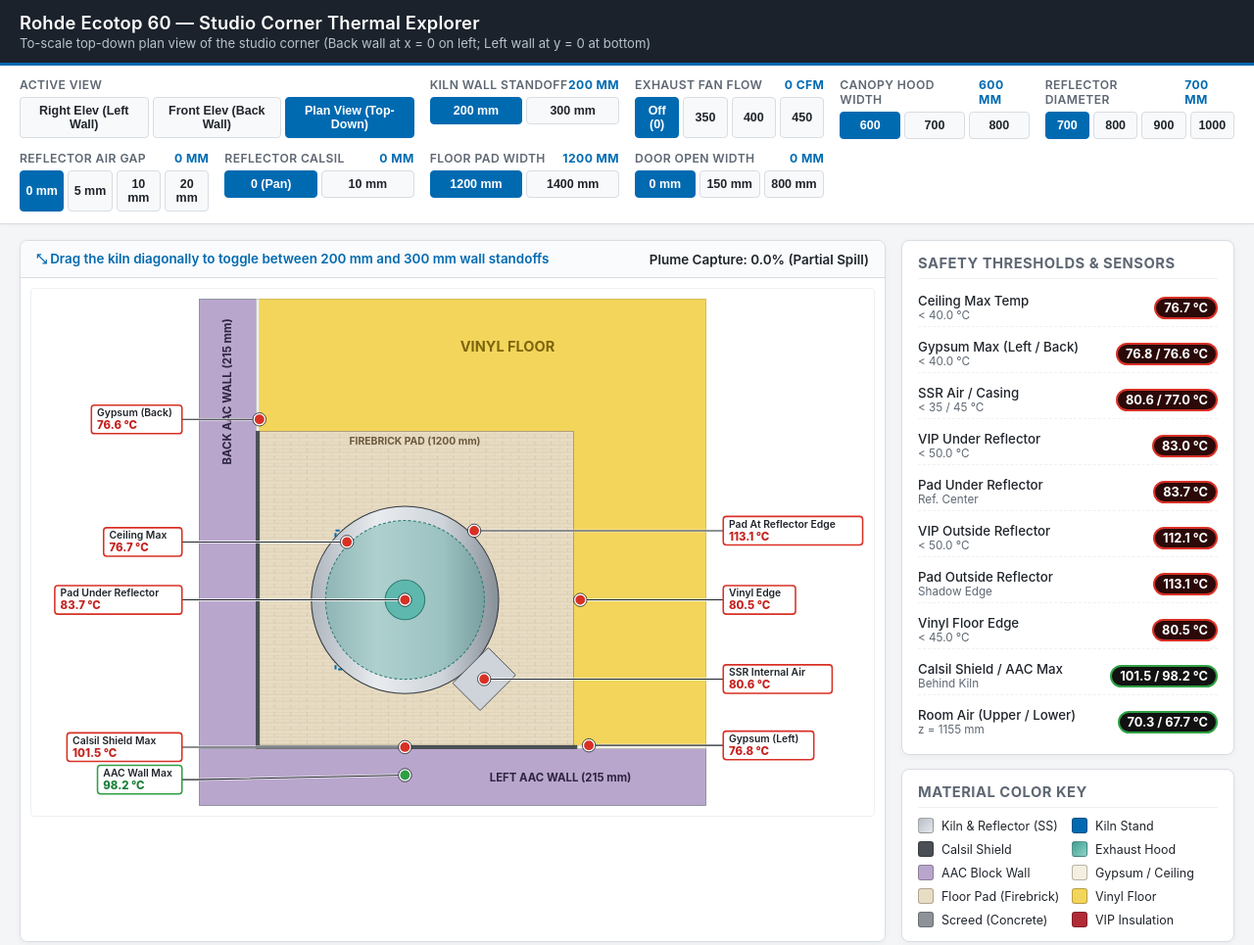
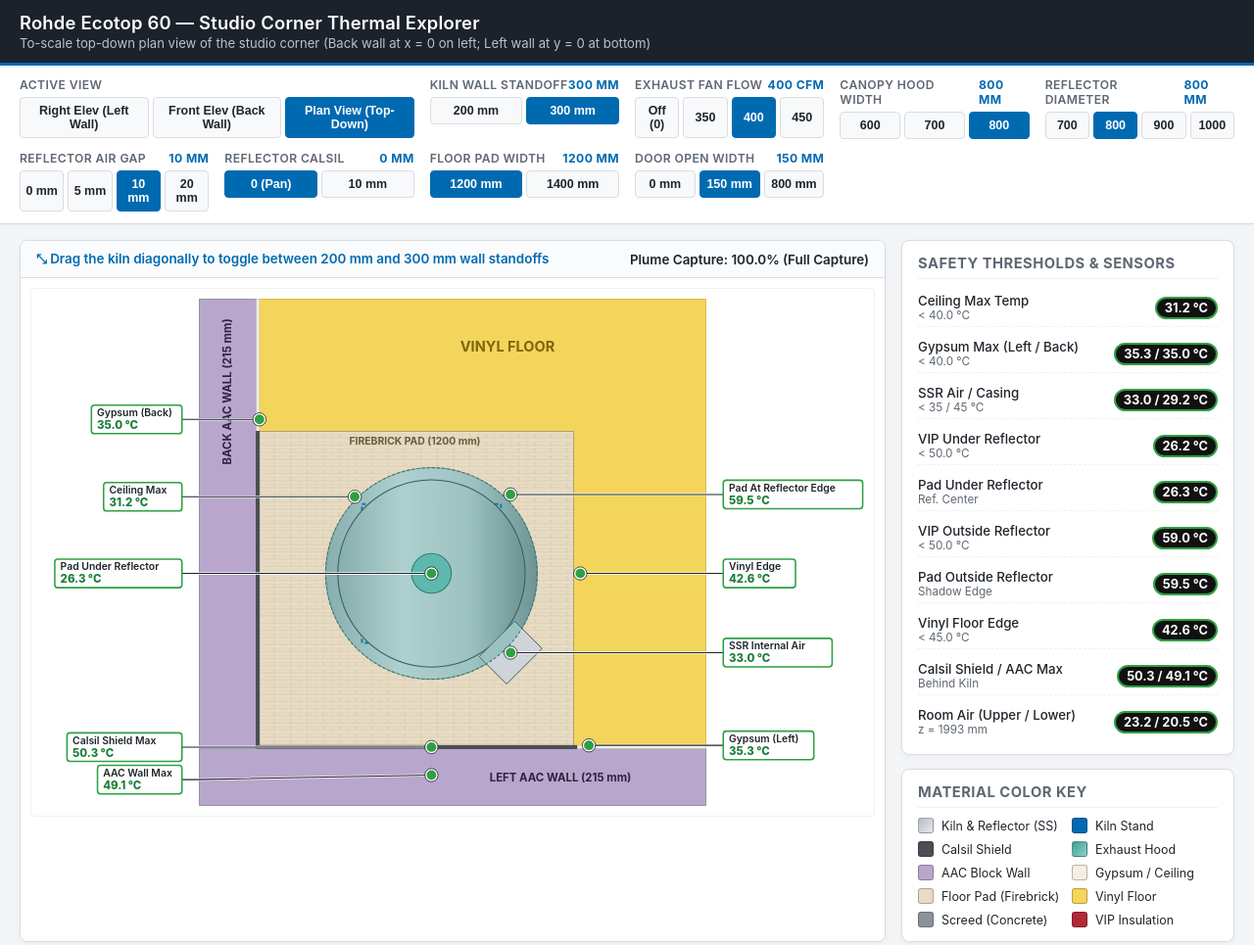
Before and after one commit to komarekp/kilnsim, a plain HTML site: page kiln_explorer.html in a window 1280 px wide. Shown: the whole page at 98% size. Drawn offline with Linux system fonts and the light colour scheme.

Commit message:
Change default settings for kiln_explorer.html to values that make sensors green.

```diff
--- a/kiln_explorer.html
+++ b/kiln_explorer.html
@@ -254,48 +254,48 @@
   </div>
 
   <div class="control-group">
-    <label>Kiln Wall Standoff <span class="val" id="lbl-skiln">200 mm</span></label>
+    <label>Kiln Wall Standoff <span class="val" id="lbl-skiln">300 mm</span></label>
     <div class="btn-group" id="ctrl-skiln">
-      <button class="active" data-val="200">200 mm</button>
-      <button data-val="300">300 mm</button>
+      <button data-val="200">200 mm</button>
+      <button class="active" data-val="300">300 mm</button>
     </div>
   </div>
 
   <div class="control-group">
-    <label>Exhaust Fan Flow <span class="val" id="lbl-fan">0 CFM</span></label>
+    <label>Exhaust Fan Flow <span class="val" id="lbl-fan">400 CFM</span></label>
     <div class="btn-group" id="ctrl-fan">
-      <button class="active" data-val="0">Off (0)</button>
+      <button data-val="0">Off (0)</button>
       <button data-val="350">350</button>
-      <button data-val="400">400</button>
+      <button class="active" data-val="400">400</button>
       <button data-val="450">450</button>
     </div>
   </div>
 
   <div class="control-group">
-    <label>Canopy Hood Width <span class="val" id="lbl-hood">600 mm</span></label>
+    <label>Canopy Hood Width <span class="val" id="lbl-hood">800 mm</span></label>
     <div class="btn-group" id="ctrl-hood">
-      <button class="active" data-val="600">600</button>
+      <button data-val="600">600</button>
       <button data-val="700">700</button>
-      <button data-val="800">800</button>
+      <button class="active" data-val="800">800</button>
     </div>
   </div>
 
   <div class="control-group">
-    <label>Reflector Diameter <span class="val" id="lbl-dref">700 mm</span></label>
+    <label>Reflector Diameter <span class="val" id="lbl-dref">800 mm</span></label>
     <div class="btn-group" id="ctrl-dref">
-      <button class="active" data-val="700">700</button>
-      <button data-val="800">800</button>
+      <button data-val="700">700</button>
+      <button class="active" data-val="800">800</button>
       <button data-val="900">900</button>
       <button data-val="1000">1000</button>
     </div>
   </div>
 
   <div class="control-group">
-    <label>Reflector Air Gap <span class="val" id="lbl-gref">0 mm</span></label>
+    <label>Reflector Air Gap <span class="val" id="lbl-gref">10 mm</span></label>
     <div class="btn-group" id="ctrl-gref">
-      <button class="active" data-val="0">0 mm</button>
+      <button data-val="0">0 mm</button>
       <button data-val="5">5 mm</button>
-      <button data-val="10">10 mm</button>
+      <button class="active" data-val="10">10 mm</button>
       <button data-val="20">20 mm</button>
     </div>
   </div>
@@ -317,10 +317,10 @@
   </div>
 
   <div class="control-group">
-    <label>Door Open Width <span class="val" id="lbl-door">0 mm</span></label>
+    <label>Door Open Width <span class="val" id="lbl-door">150 mm</span></label>
     <div class="btn-group" id="ctrl-door">
-      <button class="active" data-val="0">0 mm</button>
-      <button data-val="150">150 mm</button>
+      <button data-val="0">0 mm</button>
+      <button class="active" data-val="150">150 mm</button>
       <button data-val="800">800 mm</button>
     </div>
   </div>
@@ -400,14 +400,14 @@ const LIMITS = {
 
 const state = {
   view: 'plan', // 'side', 'front', or 'plan'
-  s_kiln_mm: 200,
-  exhaust_fan_cfm: 0,
-  d_hood_inlet_mm: 600,
-  d_reflector_mm: 700,
-  g_floor_reflector_mm: 0,
+  s_kiln_mm: 300,
+  exhaust_fan_cfm: 400,
+  d_hood_inlet_mm: 800,
+  d_reflector_mm: 800,
+  g_floor_reflector_mm: 10,
   t_reflector_calsil_mm: 0,
   w_floor_pad_mm: 1200,
-  w_door_open_mm: 0
+  w_door_open_mm: 150
 };
 
 function enforceValidReflectorCombo(changedKey) {
```
